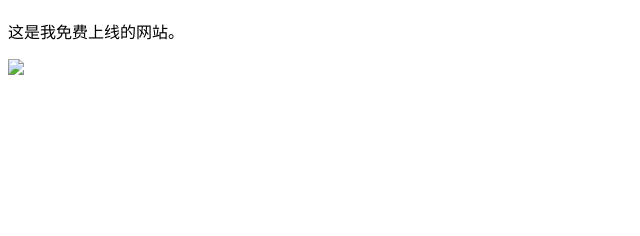
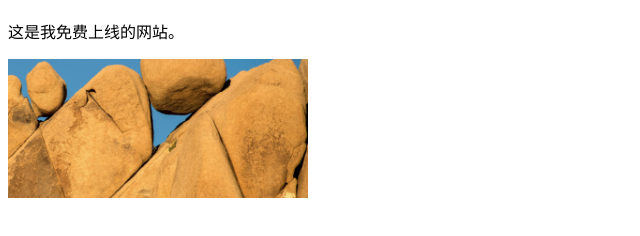
Before and after one commit to kyo5566/my-website, a plain HTML site: page index.html in a window 1280 px wide. Shown: the part 70-306 px from the top of the page, without its empty margins (0-640 px from the left). Drawn offline with Linux system fonts and the light colour scheme.

Commit message:
Update index.html

```diff
--- a/index.html
+++ b/index.html
@@ -7,6 +7,6 @@
 <body>
   <h1>你好，GitHub Pages！</h1>
   <p>这是我免费上线的网站。</p>
-<img src="images/photo881.jpg" width="300">
+<img src="photo881.jpg" width="300">
 </body>
 </html>
```
